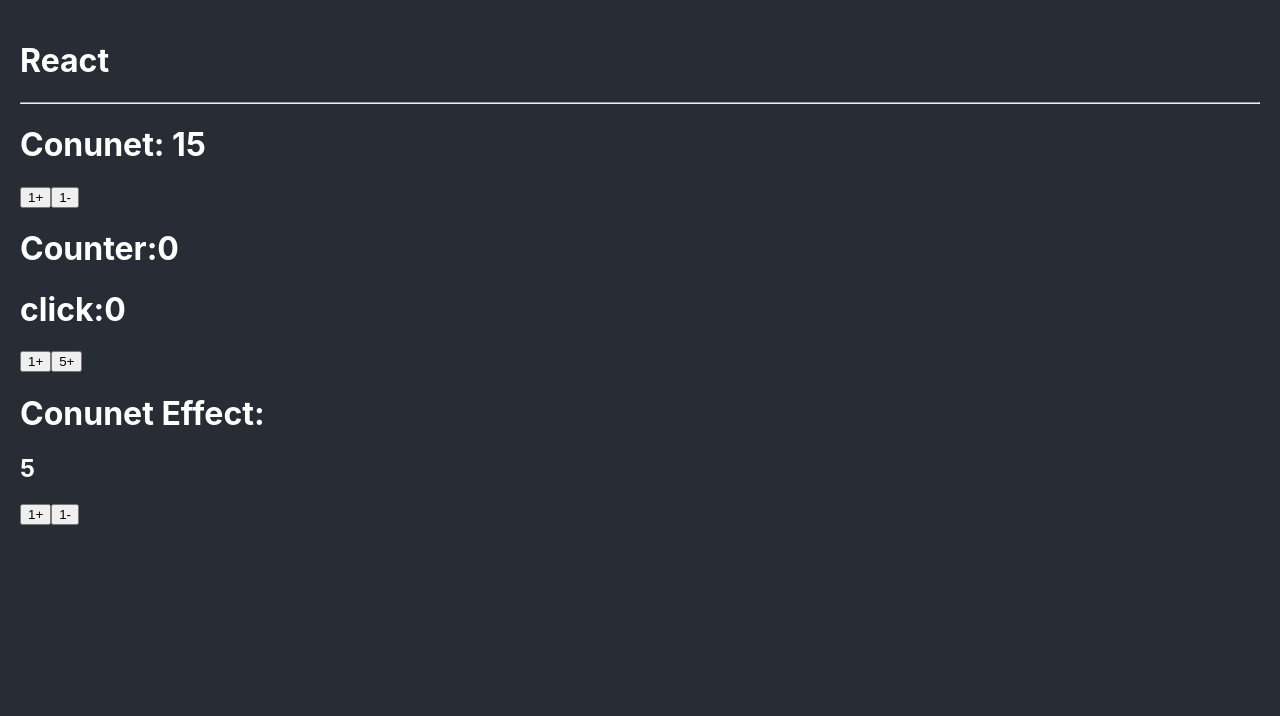
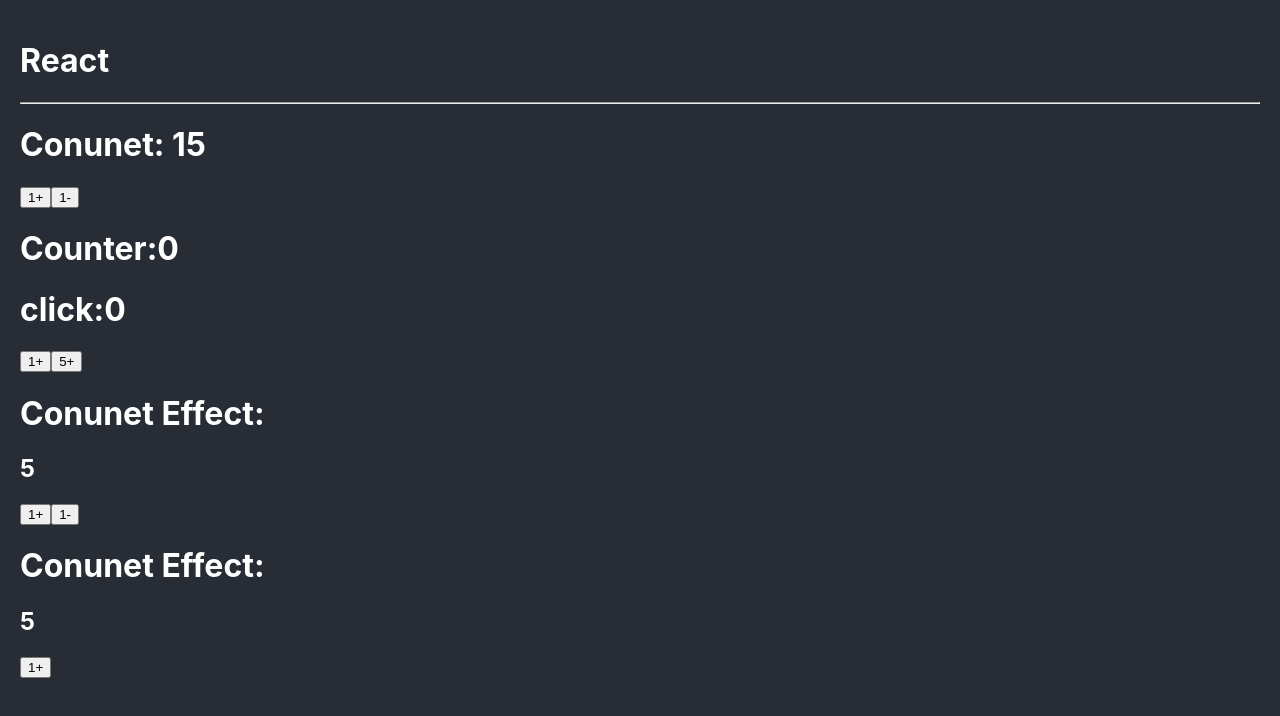
Before and after one commit to RunyShark/ReactTS, a React (Create React App) app: page / in a window 1280 px wide. Shown: the top 716 px of the page. Built offline with nearby package versions, Linux system fonts and the light colour scheme.

Commit message:
Animation

```diff
--- a/src/App.tsx
+++ b/src/App.tsx
@@ -1,4 +1,9 @@
-import { Conunter, ConunterBy, ConunterEffec } from "./index/index";
+import {
+  Conunter,
+  ConunterBy,
+  ConunterEffec,
+  ConunterHook,
+} from "./index/index";
 function App() {
   return (
     <>
@@ -7,6 +12,7 @@
       <Conunter value={15} />
       <ConunterBy />
       <ConunterEffec />
+      <ConunterHook />
     </>
   );
 }
--- /dev/null
+++ b/src/base/ConunterHook.tsx
@@ -0,0 +1,15 @@
+import { useCounter } from "../index/index";
+
+export const ConunterHook = () => {
+  const { counter, haddleClick, animation } = useCounter({
+    maxCount: 15,
+  });
+
+  return (
+    <>
+      <h1>Conunet Effect: </h1>
+      <h2 ref={animation}>{counter}</h2>
+      <button onClick={haddleClick}>1+</button>
+    </>
+  );
+};
--- /dev/null
+++ b/src/hooks/useCounter.ts
@@ -0,0 +1,34 @@
+import { useState, useRef, useLayoutEffect, useEffect } from "react";
+
+import { gsap } from "gsap";
+
+export const useCounter = ({ maxCount = 1 }) => {
+  const [counter, setcounter] = useState(5);
+
+  const animation = useRef<any>(null);
+  const tl = useRef(gsap.timeline());
+
+  useLayoutEffect(() => {
+    if (!animation.current) return;
+    tl.current
+      .to(animation.current, { y: -10, duration: 0.2, ease: "ease.out" })
+      .to(animation.current, { y: 0, duration: 1, ease: "bounce.out" })
+      .pause();
+  }, []);
+
+  useEffect(() => {
+    if (counter < maxCount) return;
+    tl.current.play(0);
+    // eslint-disable-next-line react-hooks/exhaustive-deps
+  }, [counter]);
+
+  const haddleClick = () => {
+    setcounter((counter) => Math.min(counter + 1, maxCount));
+  };
+
+  return {
+    counter,
+    haddleClick,
+    animation,
+  };
+};
--- a/src/index/index.ts
+++ b/src/index/index.ts
@@ -1,3 +1,5 @@
 export * from "../base/ConunterBy";
 export * from "../base/Conunter";
 export * from "../base/ConunterEffec";
+export * from "../base/ConunterHook";
+export * from "../hooks/useCounter";
```
